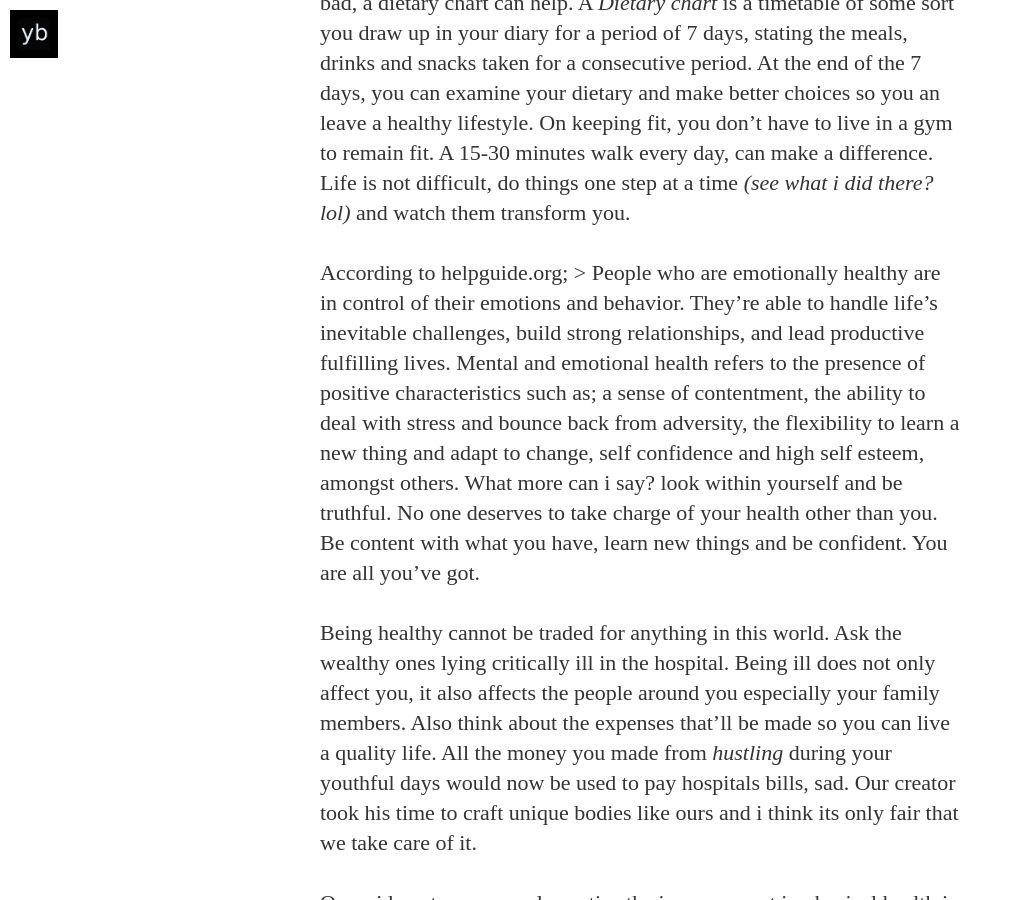
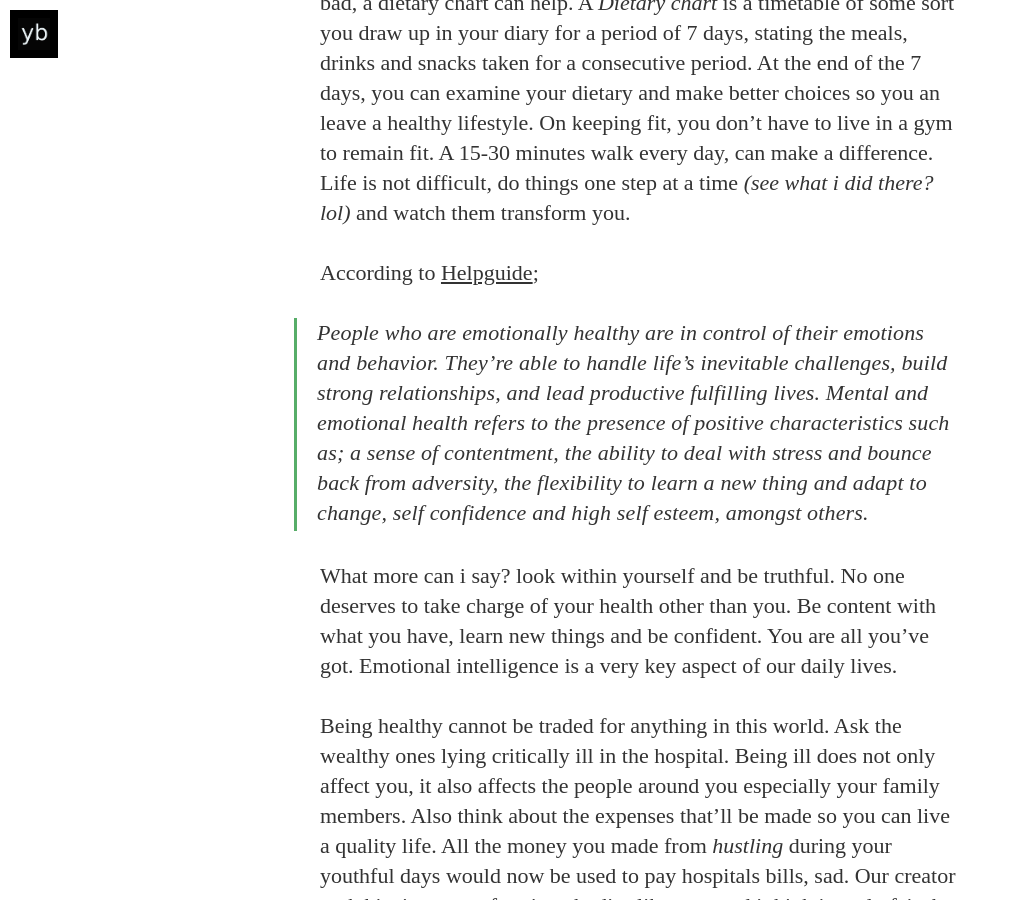
Before and after one commit to Youngblackwoman/youngblackwoman.github.io, a Jekyll site: the page built from _posts/2015-10-15-h-is-for-health.md, in a window 1280 px wide and 900 px high, scrolled down 2512 px. Shown: the whole window, without its empty margins (0-1013 px from the left). Built offline with Jekyll 4.4.1, drawn with Linux system fonts in a browser that asks for light colours; nearby versions of some CDN libraries; some web fonts are replaced; comment, search, counter and statistics services are not loaded.

Commit message:
Updated h is for health block quotes

```diff
--- a/_posts/2015-10-15-h-is-for-health.md
+++ b/_posts/2015-10-15-h-is-for-health.md
@@ -20,7 +20,10 @@
 
 I see a lot of young people like me eat all sorts with no apologies to anyone. If only we'll take time out to examine our lifestyle and the dangers it poses for us. Truth is that we know the dangers of these things but we choose to ignore and *hope* that we do not fall into such situations. Truth is, there is only so much that *hope* can do. Don't just sit down waiting for a disease to wear a cloak over your life, get up and become active. Take a closer look at your diet and lifestyle and make the necessary changes. Thankfully, you are reading this post in an Internet friendly era. Google (man's best friend), would be more than willing to help you if you desire change. If you can't decide if your diet is good or bad, a dietary chart can help. A *Dietary chart* is a timetable of some sort you draw up in your diary for a period of 7 days, stating the meals, drinks and snacks taken for a consecutive period. At the end of the 7 days, you can examine your dietary and make better choices so you an leave a healthy lifestyle. On keeping fit, you don't have to live in a gym to remain fit. A 15-30 minutes walk every day, can make a difference. Life is not difficult, do things one step at a time *(see what i did there? lol)* and watch them transform you.
 
-According to helpguide.org; > People who are emotionally healthy are in control of their emotions and behavior. They're able to handle life's inevitable challenges, build strong relationships, and lead productive fulfilling lives. Mental and emotional health refers to the presence of positive characteristics such as; a sense of contentment, the ability to deal with stress and bounce back from adversity, the flexibility to learn a new thing and adapt to change, self confidence and high self esteem, amongst others. What more can i say? look within yourself and be truthful. No one deserves to take charge of your health other than you. Be content with what you have, learn new things and be confident. You are all you've got.
+According to [Helpguide](http://helpguide.org);
+>People who are emotionally healthy are in control of their emotions and behavior. They're able to handle life's inevitable challenges, build strong relationships, and lead productive fulfilling lives. Mental and emotional health refers to the presence of positive characteristics such as; a sense of contentment, the ability to deal with stress and bounce back from adversity, the flexibility to learn a new thing and adapt to change, self confidence and high self esteem, amongst others.
+
+What more can i say? look within yourself and be truthful. No one deserves to take charge of your health other than you. Be content with what you have, learn new things and be confident. You are all you've got. Emotional intelligence is a very key aspect of our daily lives.
 
 Being healthy cannot be traded for anything in this world. Ask the wealthy ones lying critically ill in the hospital. Being ill does not only affect you, it also affects the people around you especially your family members. Also think about the expenses that'll be made so you can live a quality life. All the money you made from *hustling* during your youthful days would now be used to pay hospitals bills, sad. Our creator took his time to craft unique bodies like ours and i think its only fair that we take care of it.
 
```
